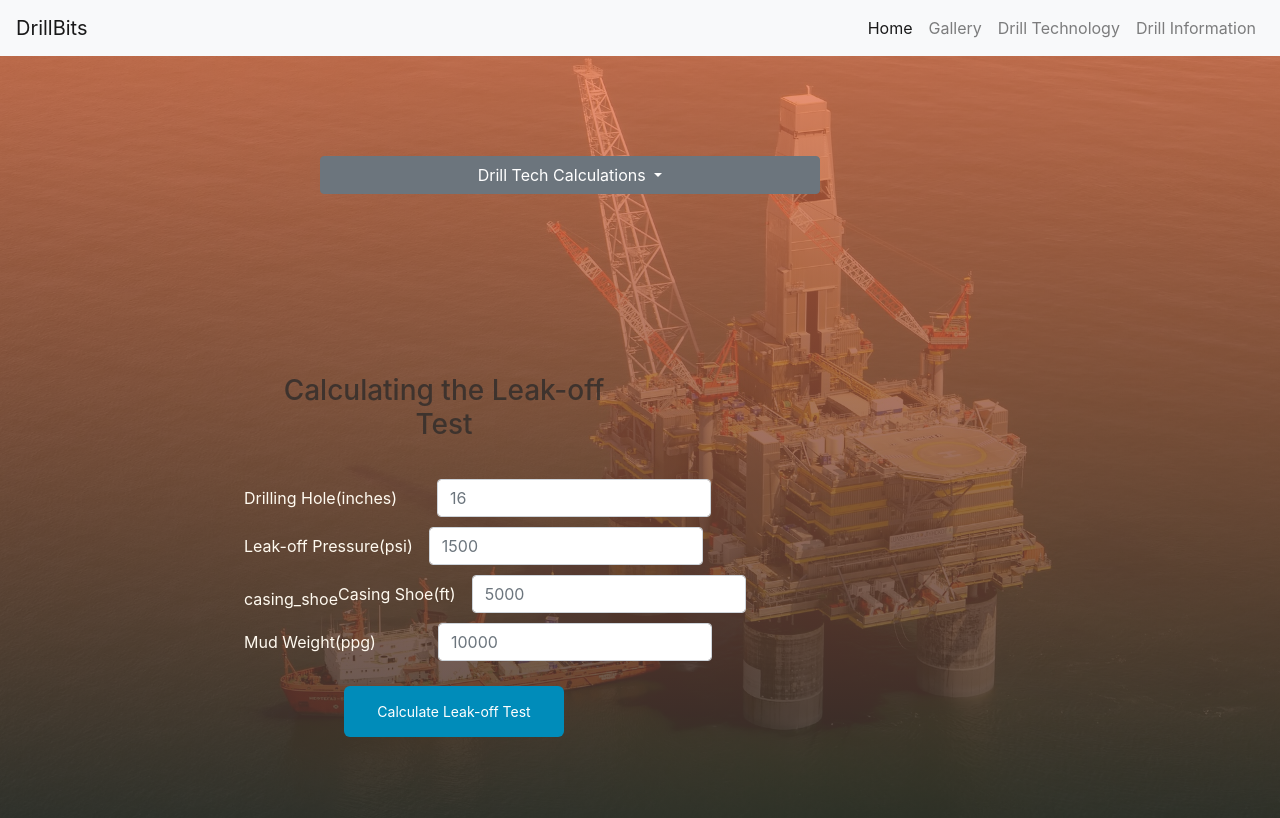
After one commit to pocharis/drillTech, a Flask app: page /drilltech/leak_off in a window 1280 px wide. The commit adds this page. Run offline with Flask 2, Linux system fonts and the light colour scheme; data that the repository does not hold is empty; some libraries are stand-ins or nearby versions.

Commit message:
adding the leak-off calcs

```diff
--- a/main.py
+++ b/main.py
@@ -98,5 +98,44 @@ def mud_calc():
     collection.insert(data)
     return redirect(url_for('mud', density = density))
 
+
+
+
+#route to leak-off test page
+@app.route('/drilltech/leak_off')
+def leak_off():
+    # collection.delete_many({'calc_type':'mud'})
+
+    data = collection.find({'calc_type':'leak_off'})
+    return render_template('leak-off.html', data = data)
+
+#route to ecd calculations
+@app.route('/drilltech/leak_off_calc', methods = ['POST', 'GET'])
+def leak_off_calc():
+    ecd_drill = int(request.form['ecd_drill'])
+    leak_off = int(request.form['leak_off'])
+    casing_shoe = int(request.form['casing_shoe'])
+    mud_weight = float(request.form['mud_weight'])
+
+
+    max_mud_weight = round((leak_off / (0.052 * casing_shoe)) + mud_weight, 2)
+    max_breakdown_pressure = round(leak_off + (mud_weight * 0.052 * casing_shoe), 2)
+    fracture_gradient = round(max_breakdown_pressure/casing_shoe,2)
+
+    data = {'calc_type':'leak_off',
+        'ecd_drill': ecd_drill,
+        'leak_off': leak_off,
+        'casing_shoe': casing_shoe,
+        'mud_weight': mud_weight,
+
+        'max_mud_weight':max_mud_weight,
+        'max_breakdown_pressure':max_breakdown_pressure,
+        'fracture_gradient':fracture_gradient,
+    }
+
+    collection.insert(data)
+    return redirect(url_for('leak_off', max_mud_weight = max_mud_weight, max_breakdown_pressure = max_breakdown_pressure, fracture_gradient = fracture_gradient))
+
+
 if __name__ == '__main__':
     app.run(port=5000,debug=True)
--- a/templates/drilltech.html
+++ b/templates/drilltech.html
@@ -9,7 +9,7 @@
     <div class="dropdown-menu" aria-labelledby="dropdownMenuLink">
       <a class="dropdown-item" href="/drilltech/ecd">ecd calculation</a>
       <a class="dropdown-item" href="/drilltech/mud">Mud Weight Design</a>
-      <a class="dropdown-item" href="#">Leak-off Test</a>
+      <a class="dropdown-item" href="/drilltech/leaf_off">Leak-off Test</a>
       <a class="dropdown-item" href="#">The d-exponent</a>
       <a class="dropdown-item" href="#">Rheological Properties</a>
       <a class="dropdown-item" href="#">Length of Drill Collar</a>
--- /dev/null
+++ b/templates/leak-off.html
@@ -0,0 +1,89 @@
+{% extends "drilltech.html" %}
+{% block calculations %}
+
+
+<h3 class="text-center pressure">Calculating the Leak-off Test</h3>
+<div class="row">
+
+<div class="col-sm-8">
+<form class="form-inline form-label " action="/drilltech/leak_off_calc" method="POST">
+    <div class="form-group">
+        <label for="ecd_drill">Drilling Hole(inches)</label>
+        <input type="number"  id="ecd_drill" name="ecd_drill" class="form-control mx-sm-3" placeholder="16">
+    </div>
+    <div class="form-group">
+        <label for="leak_off">Leak-off Pressure(psi)</label>
+        <input type="number" id="leak_off" name="leak_off" class="form-control mx-sm-3" placeholder="1500">
+    </div>
+    casing_shoe
+    <div class="form-group">
+        <label for="casing_shoe">Casing Shoe(ft)</label>
+        <input type="number" id="casing_shoe" name="casing_shoe" class="form-control mx-sm-3" placeholder="5000">
+
+    </div>
+
+    <div class="form-group">
+        <label for="mud_weight">Mud Weight(ppg)</label>
+        <input type="number" id="mud_weight" name="mud_weight" class="form-control mx-sm-3" placeholder="10000">
+
+    </div>
+
+
+
+    <div class="calc-ecd">
+        <button type="submit" class="button">Calculate Leak-off Test</button>
+    </div>
+</form>
+</div>
+      {% if request.args.get('max_mud_weight')%}
+        <div class="col-sm-4">
+          <h1>Results:</h1>
+          <p>Max. Mud Weight: {{ request.args.get('max_mud_weight') }}</p>
+          <p>Max. Breakdown Pressure: {{ request.args.get('max_breakdown_pressure') }}</p>
+          <p>Fracture Gradient: {{ request.args.get('fracture_gradient') }}</p>
+
+          </div>
+        </div>
+      {% endif %}
+
+      {% if data.count() >= 1 %}
+      <table class="table table-dark">
+        <thead>
+          <tr>
+            <th scope="col">S/no.</th>
+            <th scope="col">Drilling Hole</th>
+            <th scope="col">Leak-off Pressure</th>
+            <th scope="col">Casing Shoe</th>
+            <th scope="col">Mud Weight</th>
+            <th scope="col">Max. Mud Weight</th>
+            <th scope="col">Max. Breakdown Pressure</th>
+            <th scope="col">Fracture Gradient</th>
+
+          </tr>
+      </thead>
+      <tbody>
+
+      {% for rw in data %}
+
+
+
+          <tr>
+            <th scope="row">{{loop.index}}</th>
+            <td>{{rw['ecd_drill']}}</td>
+            <td>{{rw['leak_off']}}</td>
+            <td>{{rw['casing_shoe']}}</td>
+            <td>{{rw['mud_weight']}}</td>
+            <td>{{rw['max_mud_weight']}}</td>
+            <td>{{rw['max_breakdown_pressure']}}</td>
+            <td>{{rw['fracture_gradient']}}</td>
+
+          </tr>
+
+
+      {% endfor %}
+    </tbody>
+    </table>
+
+      {% endif %}
+
+  {% endblock %}
```
